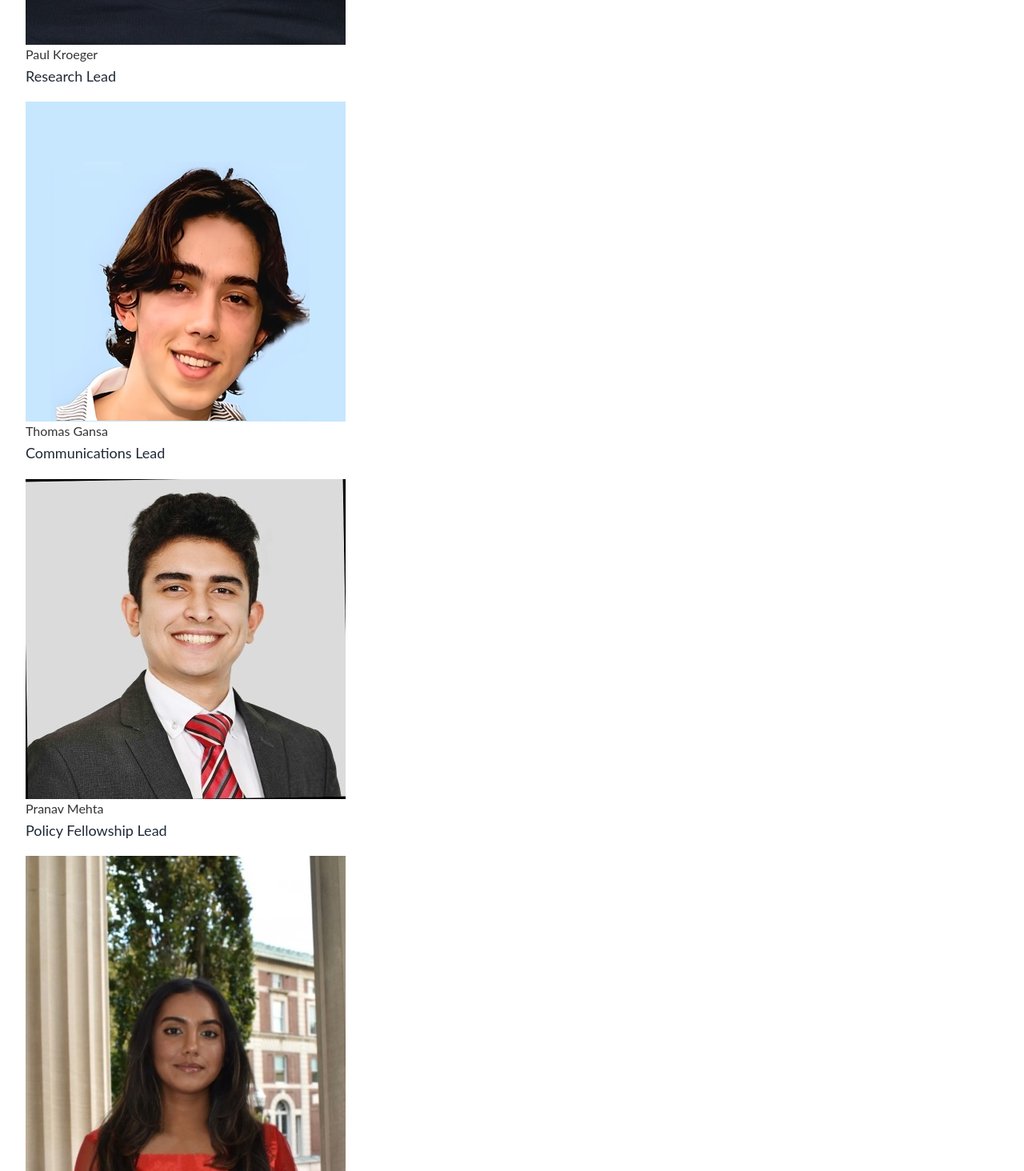
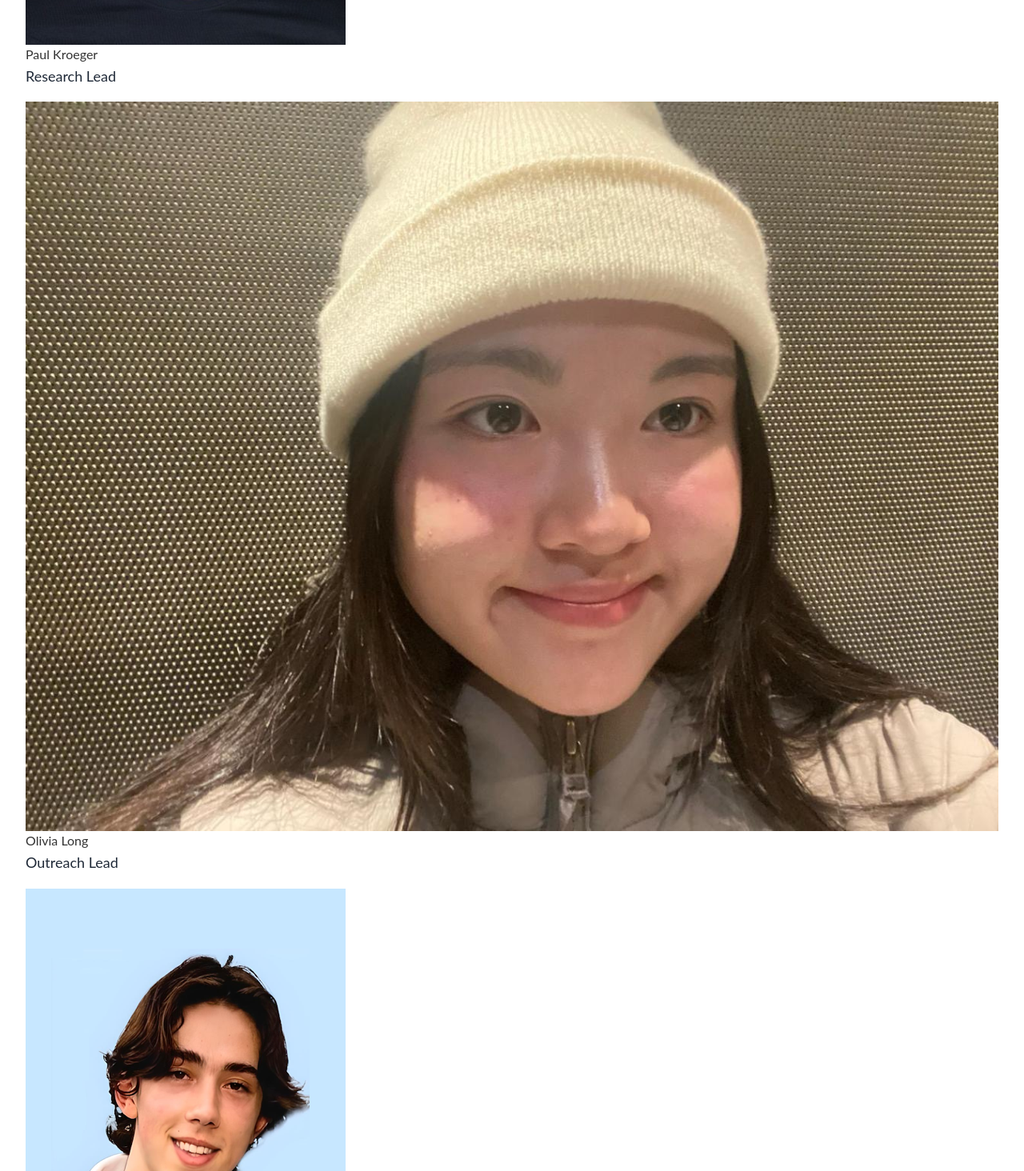
Before and after one commit to olivia-long127/caiac-website, a Next.js app: page /about/team in a window 1280 px wide. Shown: the part 2026-3490 px from the top of the page at 80% size. Built offline with nearby package versions, Linux system fonts and the light colour scheme; a web font is replaced by a local one.

Commit message:
olivia team

```diff
--- a/src/app/about/team/page.tsx
+++ b/src/app/about/team/page.tsx
@@ -14,6 +14,11 @@ export default function TeamPage() {
       name: "Paul Kroeger",
       title: "Research Lead",
       image: "/team/paul_kroeger.jpeg",
+    },
+    {
+      name: "Olivia Long",
+      title: "Outreach Lead",
+      image: "/team/olivia_long.jpeg",
     },
     {
       name: "Thomas Gansa",
```
Also changed, not shown: public/team/olivia_long.jpeg (added).
